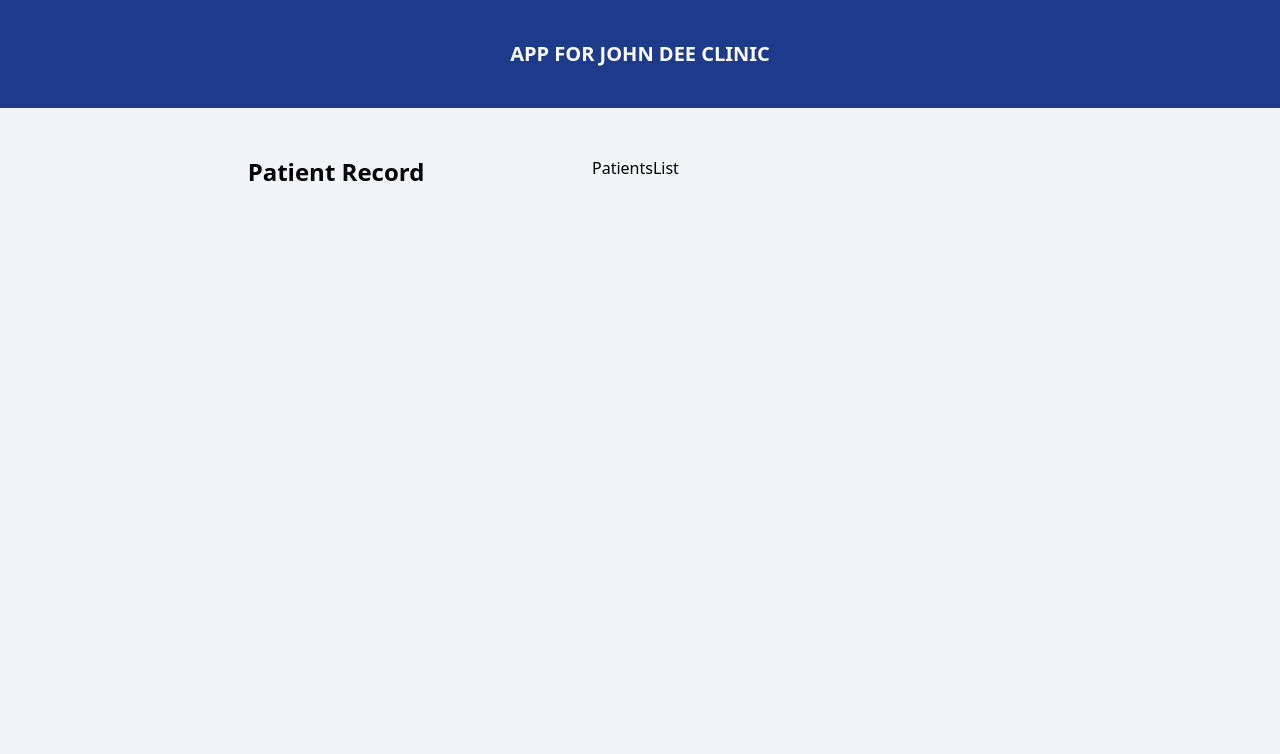
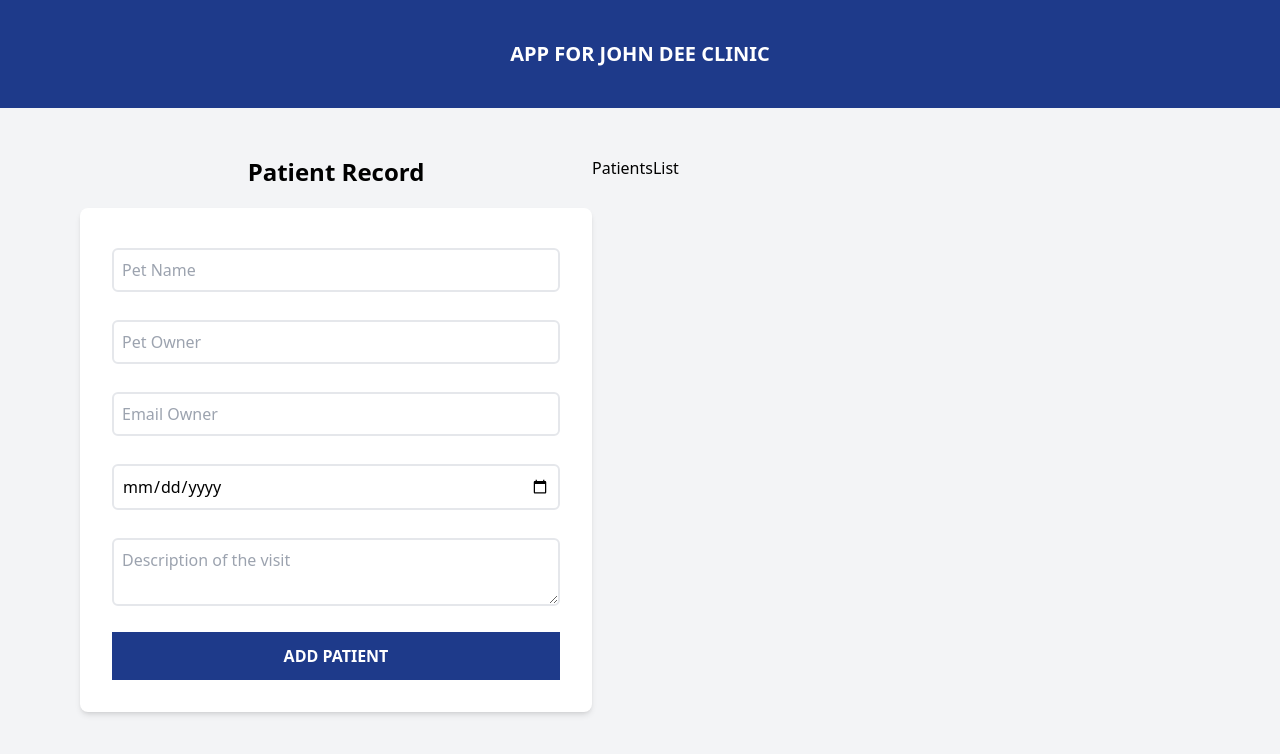
Before and after one commit to smltalavera95/patients-administration, a React (Vite) app: page / in a window 1280 px wide. Shown: the top 754 px of the page. Built offline with nearby package versions, Linux system fonts and the light colour scheme.

Commit message:
Styles for form

```diff
--- a/src/components/Form.jsx
+++ b/src/components/Form.jsx
@@ -2,9 +2,33 @@ import React from 'react'
 
 const Form = () => {
   return (
-    <div className='md:w-1/2 lg:w-2/5'>
-      <h2 className='font-black text-2xl text-center'>Patient Record</h2>
+    <div className='md:w-1/2 lg:w-2/5 mb-10'>
+      <h2 className='font-black text-2xl text-center mb-5'>Patient Record</h2>
 
+        <form action="" className='bg-white shadow-md rounded-lg p-8'>
+          <div className='mb-5'>
+            <input className="border-2 rounded-md w-full p-2 mt-2 placeholder-gray-400"
+            type="text" name="" id="pet-name" placeholder='Pet Name'/>
+          </div>
+          <div className='mb-5'>
+            <input className="border-2 rounded-md w-full p-2 mt-2 placeholder-gray-400"
+            type="text" name="" id="pet-owner" placeholder='Pet Owner'/>
+          </div>
+          <div className='mb-5'>
+            <input className="border-2 rounded-md w-full p-2 mt-2 placeholder-gray-400"
+            type="email" name="" id="email-owner" placeholder='Email Owner'/>
+          </div>
+          <div className='mb-5'>
+            <input className="border-2 rounded-md w-full p-2 mt-2 placeholder-gray-400"
+            type="date" name="" id="date-exit"/>
+          </div>
+          <div className='mb-5'>
+            <textarea className="border-2 rounded-md w-full p-2 mt-2 placeholder-gray-400"
+            type="textarea" name="" id="pet-visit" placeholder='Description of the visit'/>
+          </div>
+          <input type="sumbit" name="submit" id="submit" value="Add Patient"
+          className='bg-blue-900 w-full p-3 text-white uppercase font-bold text-center hover:cursor-pointer hover:bg-blue-700 transition-all' />
+        </form>
     </div>
   )
 }
```
